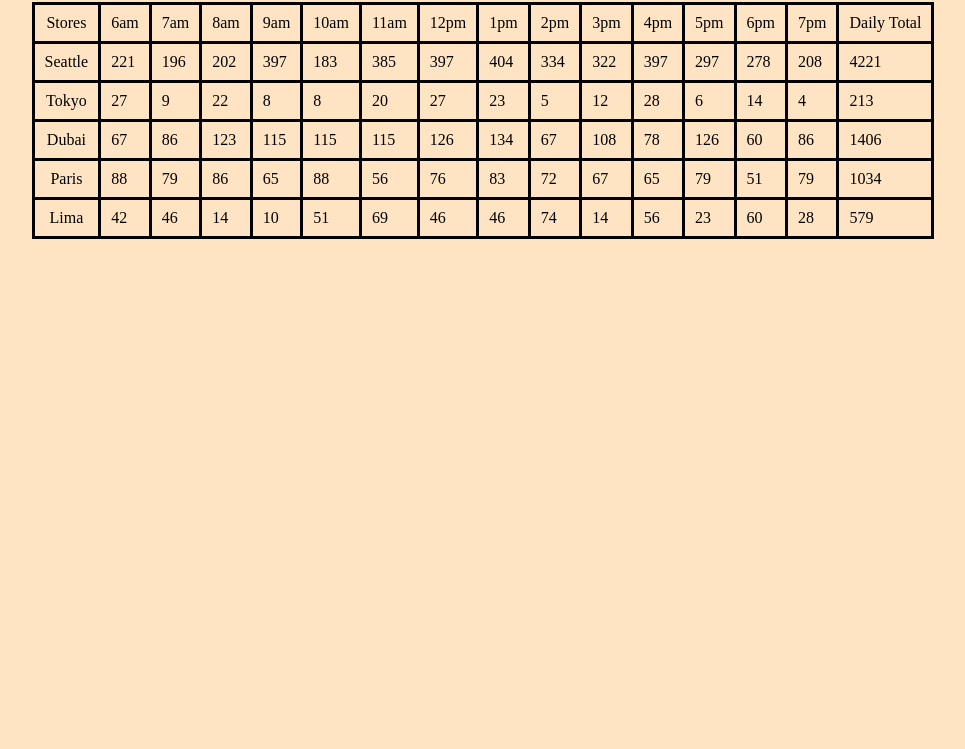
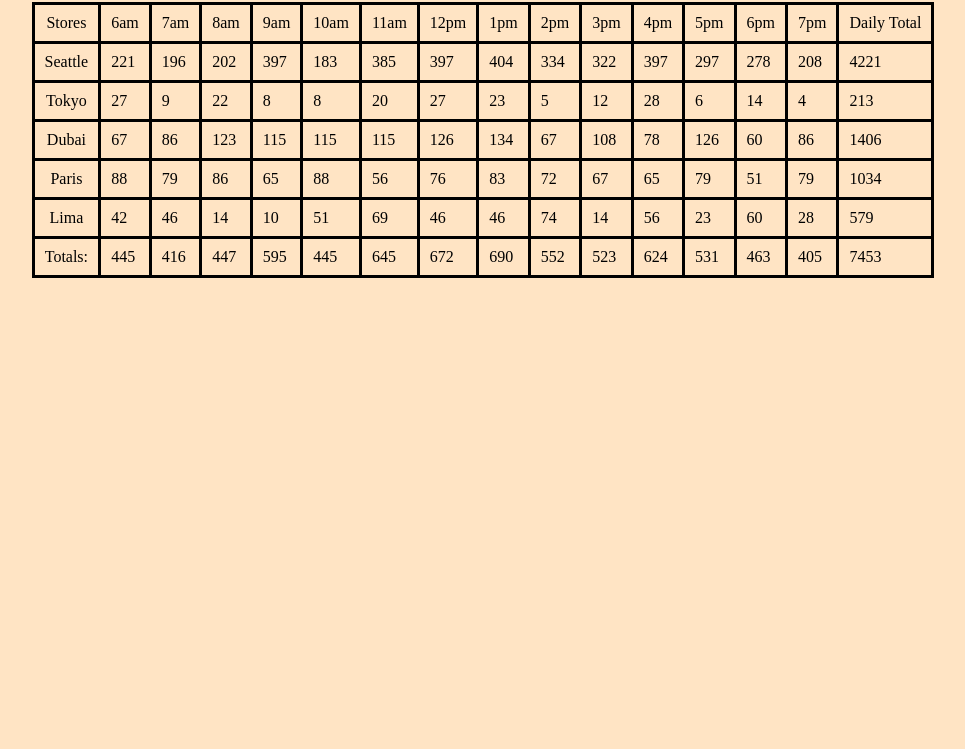
Before and after one commit to jquaglia/cookie-stand, a plain HTML site: page sales.html in a window 1280 px wide. Shown: the part 51-800 px from the top of the page, without its empty margins (157-1122 px from the left). Drawn offline with Linux system fonts and the light colour scheme.

Commit message:
able to get totals fucntion to work

```diff
--- a/js/app.js
+++ b/js/app.js
@@ -4,7 +4,7 @@
 var hours = ['6am', '7am', '8am', '9am', '10am', '11am', '12pm', '1pm', '2pm', '3pm', '4pm', '5pm', '6pm', '7pm',];
 var storeTable = document.getElementById('table');
 var tableHeader = document.getElementById('tHeader');
-// var tableFooter = document.getElementById('tFooter');
+var tableFooter = document.getElementById('tFooter');
 var stores = [];
 
 
@@ -61,7 +61,7 @@
   thElement.textContent = 'Stores';
   trElement.appendChild(thElement);
   // Render Header iteratively through the hours
-  for (var i = 0; i < hours.length; i++){
+  for (var i = 0; i < hours.length; i++) {
     thElement = document.createElement('th');
     thElement.textContent = hours[i];
     trElement.appendChild(thElement);
@@ -72,19 +72,32 @@
   trElement.appendChild(thElement);
 }
 
-// // render footer of table
-// function renderFooter(){
-//   var trElement = document.createElement('tr');
-//   tableFooter.appendChild(trElement);
-//   var thElement = document.createElement('th');
-//   thElement.textContent = 'Totals';
-//   trElement.appendChild(thElement);
-//   for (var i = 0; i < hours.length; i++){
-//     for (var j = 0; j < stores.length; i++){
-//       var GlobalHourlyTotal =
-//     }
-//   }
-// }
+// render footer of table
+function renderFooter() {
+  var trElement = document.createElement('tr');
+  tableFooter.appendChild(trElement);
+  var thElement = document.createElement('th');
+  thElement.textContent = 'Totals:';
+  trElement.appendChild(thElement);
+  for (var i = 0; i < hours.length; i++) {
+    var GlobalHourlyTotal = 0;
+    for (var j = 0; j < stores.length; j++) {
+      GlobalHourlyTotal += stores[j].hourlySales[i];
+    }
+    var tdElement = document.createElement('td');
+    tdElement.textContent = GlobalHourlyTotal;
+    trElement.appendChild(tdElement);
+  }
+  var GlobalDailyTotal = 0;
+  for (var n = 0; n < hours.length; n++){
+    for (var k = 0; k < stores.length; k++){
+      GlobalDailyTotal += stores[k].hourlySales[n];
+    }
+  }
+  tdElement = document.createElement('td');
+  tdElement.textContent = GlobalDailyTotal;
+  trElement.appendChild(tdElement);
+}
 
 // instantiations
 new Store('Seattle', 23, 65, 6.3);
@@ -94,10 +107,11 @@
 new Store('Lima', 2, 16, 4.6);
 
 function renderAll() {
-  for (var i = 0; i < stores.length; i++){
+  for (var i = 0; i < stores.length; i++) {
     stores[i].render();
   }
   renderHeader();
+  renderFooter();
 }
 
 // executable code
--- a/sales.html
+++ b/sales.html
@@ -1,14 +1,14 @@
 <!DOCTYPE html>
 <html lang="en">
   <head>
-    <title>Salmon Cookies</title>
+    <title>Salmon Cookies Sales</title>
     <link rel="stylesheet" href="css/reset.css">
     <link rel="stylesheet" href="css/style.css">
   </head>
 
   <body>
     <header>
-      <h1>Salmon Cookies</h1>
+      <h1>Salmon Cookies Sales</h1>
     </header>
     <main>
       <table id="table">
```
Also changed, not shown: index.html (+1 -1 lines), 1 other file.
